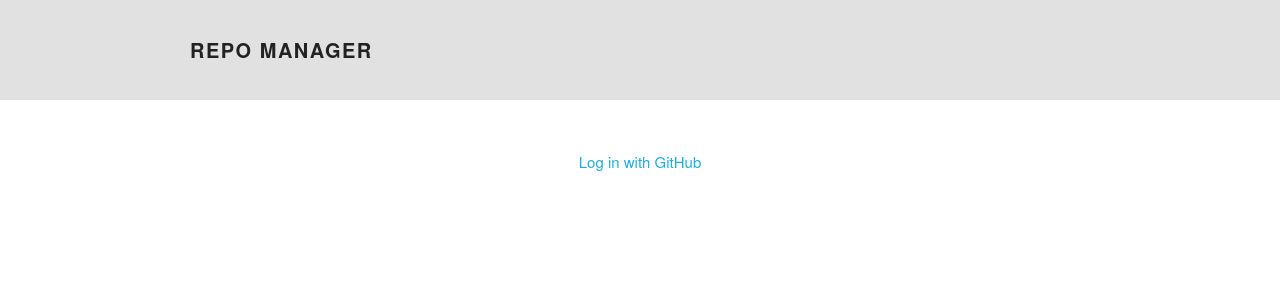
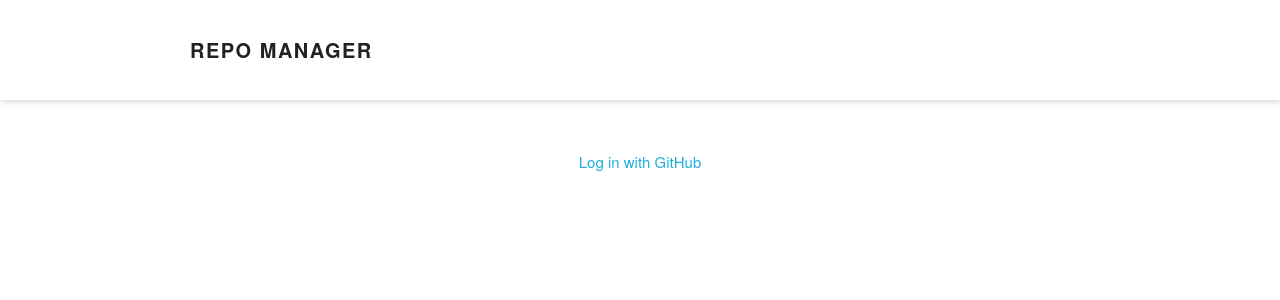
Before and after one commit to mgbrian/repo-manager, a Python web app: template templates/index.html in a window 1280 px wide. Shown: the top 300 px of the page. Run offline with Jinja, Linux system fonts and the light colour scheme; the template is opened without the code that fills it, so the values that code supplies are empty.

Commit message:
Make header white.

```diff
--- a/static/css/styles.css
+++ b/static/css/styles.css
@@ -19,7 +19,8 @@ header {
     height: var(--header-height);
     display: flex;
     align-items: center;
-    background: #e1e1e1;
+    background: rgba(255, 255, 255, 0.8);
+    box-shadow: rgba(0, 0, 0, 0.2) 1px 1px 6px;
 }
 
 #header-container {
```
